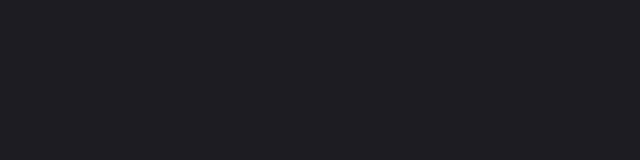
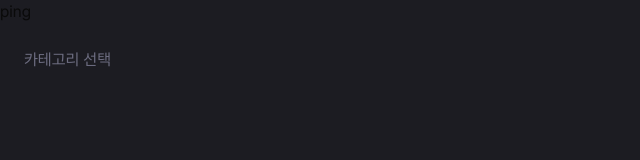
Before and after one commit to khuyjh/codeit-advanced-project, a Next.js app: page /compare in a window 1280 px wide. Shown: the top 160 px of the page, without its empty margins (0-640 px from the left). Built offline with nearby package versions, Linux system fonts and the light colour scheme.

Commit message:
[HOY-9]style:드롭다운 화살표 아이콘 파일 추가(김인)

```diff
--- a/src/app/compare/page.tsx
+++ b/src/app/compare/page.tsx
@@ -1,5 +1,13 @@
+// 비교 페이지
+import Dropdown from '@/shared/components/Dropdown';
+
 const ComparePage = () => {
-  return <></>;
+  return (
+    <div>
+      <div id='ping'>ping</div>
+      <Dropdown />
+    </div>
+  );
 };
 
 export default ComparePage;
--- /dev/null
+++ b/src/shared/components/Dropdown.tsx
@@ -0,0 +1,35 @@
+//공용 드롭다운 ui
+'use client';
+
+import { DropdownMenuArrow } from '@radix-ui/react-dropdown-menu';
+
+import {
+  DropdownMenu,
+  DropdownMenuContent,
+  DropdownMenuItem,
+  DropdownMenuTrigger,
+} from '@/components/ui/dropdown-menu';
+
+const Dropdown = () => {
+  return (
+    <div className='bg-color-black-800 p-6'>
+      <DropdownMenu>
+        <DropdownMenuTrigger asChild>
+          <button>
+            <span className='text-gray-600'>카테고리 선택</span>
+            {/* 열림 아이콘 */}
+            {/* 닫힘 아이콘 */}
+          </button>
+        </DropdownMenuTrigger>
+        <DropdownMenuContent>
+          <DropdownMenuItem>카테고리 1</DropdownMenuItem>
+          <DropdownMenuItem>카테고리 2</DropdownMenuItem>
+          <DropdownMenuItem>카테고리 3</DropdownMenuItem>
+          <DropdownMenuItem>카테고리 4</DropdownMenuItem>
+        </DropdownMenuContent>
+      </DropdownMenu>
+    </div>
+  );
+};
+
+export default Dropdown;
```
Also changed, not shown: public/icons/DropdownArrow.png (added), public/icons/DropupArrow.png (added).
